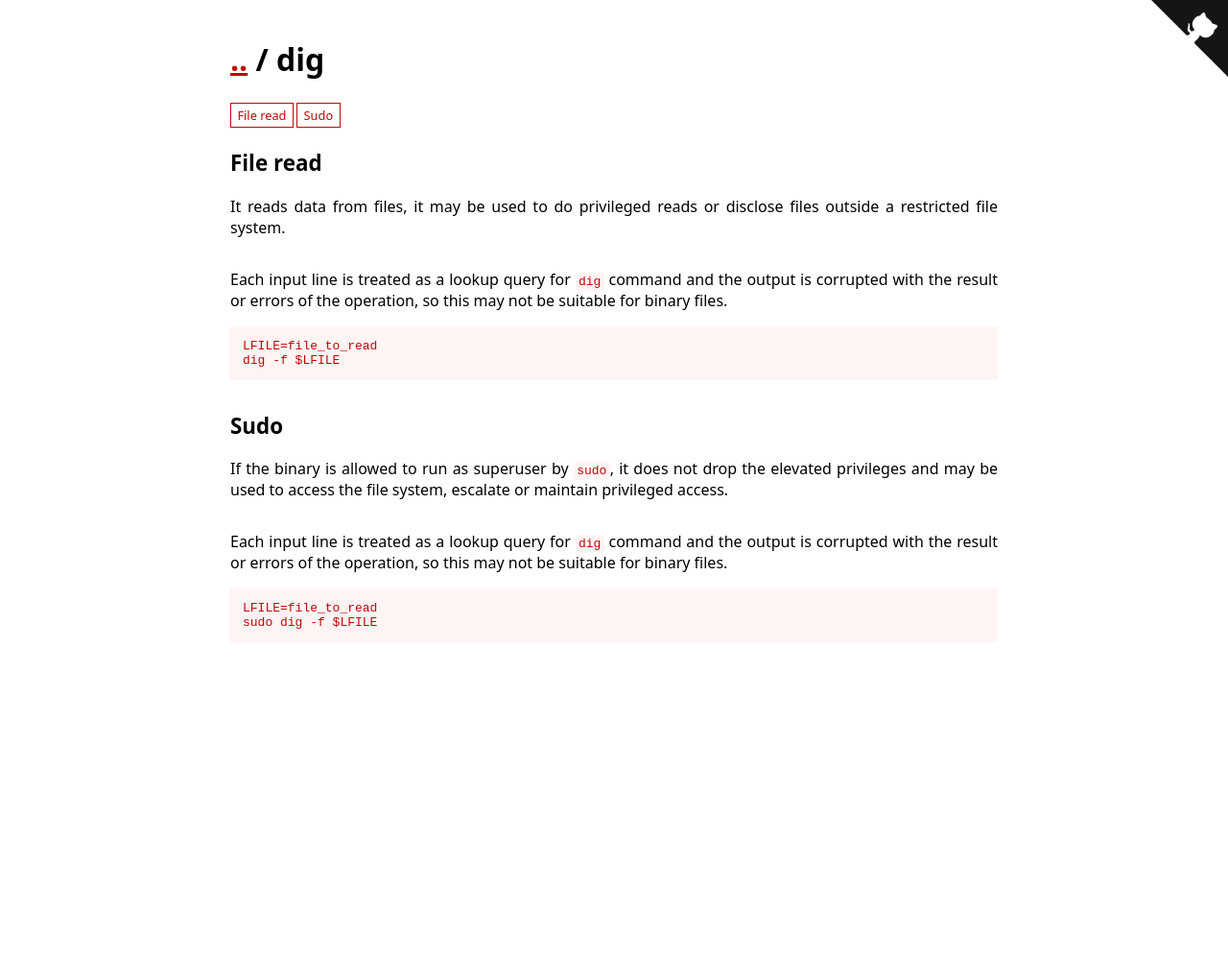
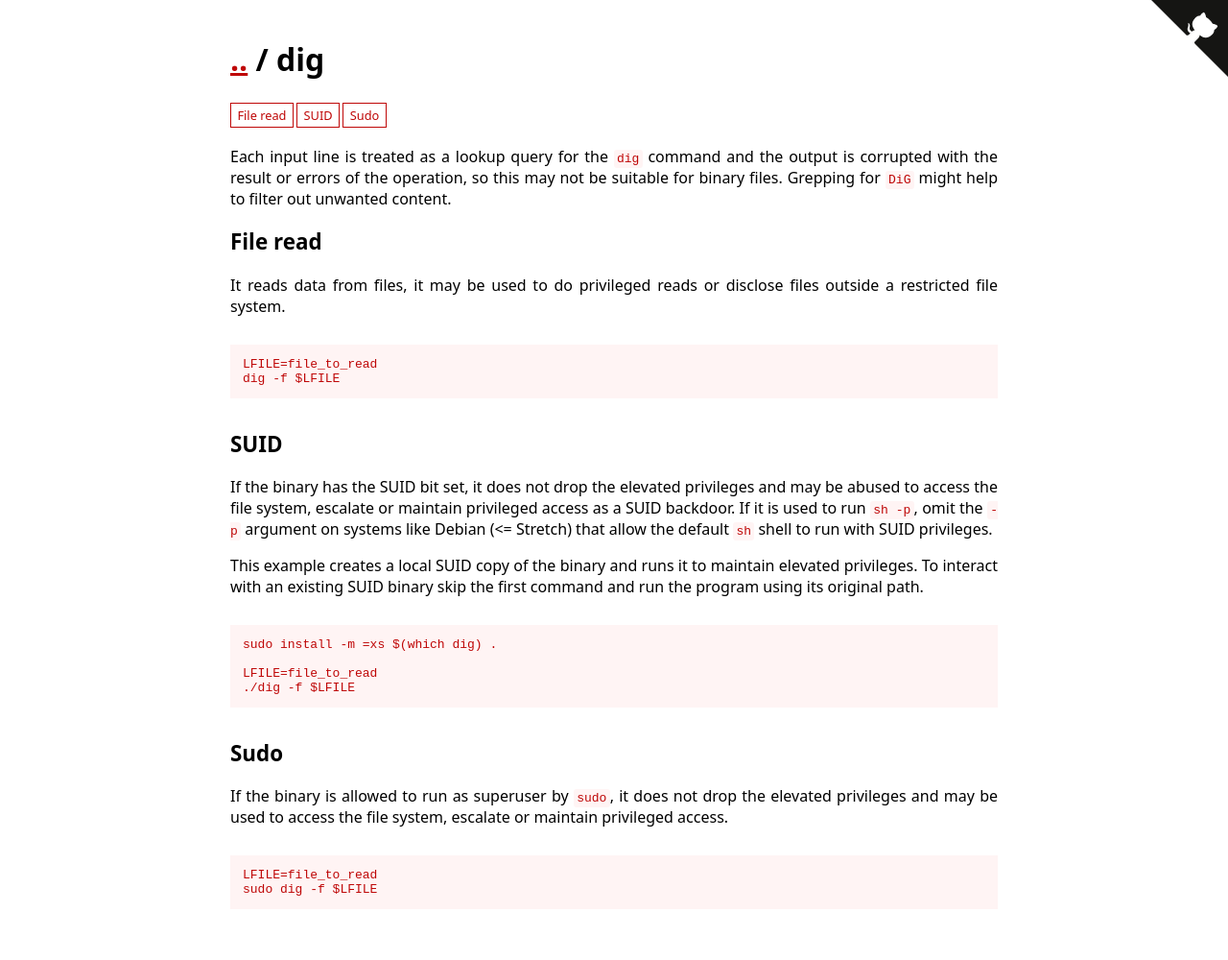
Before and after one commit to GTFOBins/GTFOBins.github.io, a Jekyll site: the page built from _gtfobins/dig.md, in a window 1280 px wide. Shown: the whole page at 96% size. Built offline with Jekyll 4.4.1, drawn with Linux system fonts in a browser that asks for light colours; before the commit the page ends 900 px from its top, so only the background shows below that.

Commit message:
Clarify description and add SUID

```diff
--- a/_gtfobins/dig.md
+++ b/_gtfobins/dig.md
@@ -1,14 +1,16 @@
 ---
+description: Each input line is treated as a lookup query for the `dig` command and the output is corrupted with the result or errors of the operation, so this may not be suitable for binary files. Grepping for `DiG` might help to filter out unwanted content.
 functions:
   file-read:
-    - description: Each input line is treated as a lookup query for `dig` command and the output is corrupted with the result or errors of the operation, so this may not be suitable for binary files.
-      code: |
+    - code: |
         LFILE=file_to_read
         dig -f $LFILE
   sudo:
-    - description: Each input line is treated as a lookup query for `dig` command and the output is corrupted with the result or errors of the operation, so this may not be suitable for binary files.
-      code: |
+    - code: |
         LFILE=file_to_read
         sudo dig -f $LFILE
-
+  suid:
+    - code: |
+        LFILE=file_to_read
+        ./dig -f $LFILE
 ---
```
